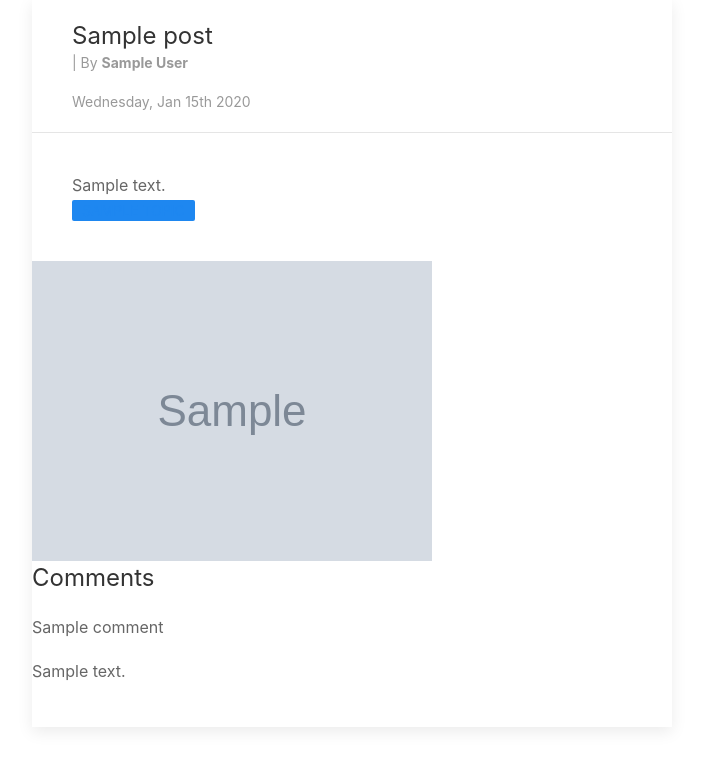
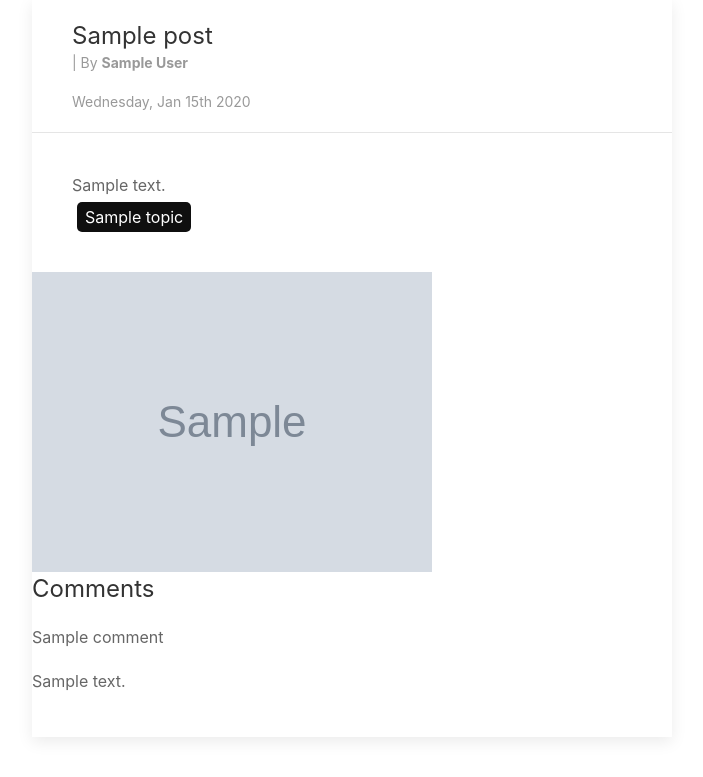
Before and after one commit to devonnaidoo/blog-application, a Node server app: template views/show.jade in a window 1280 px wide. Shown: the part 151-928 px from the top of the page, without its empty margins (288-991 px from the left). Run offline with Node 20, Linux system fonts and the light colour scheme; the template is opened without the code that fills it: most values are stand-ins (such as "Sample title", 1, 10 or a date in 2020); grey boxes marked "Sample" are stand-in pictures; some libraries are stand-ins or nearby versions.

Commit message:
tag styled

```diff
--- a/views/newTopic.jade
+++ b/views/newTopic.jade
@@ -11,7 +11,7 @@ block content
             h3 Available Topics :
             if topics
                 each topic, i in topics
-                    span.uk-label.uk-margin-right #{topic.name}
+                    span.topic-tag #{topic.name}
         .uk-container.form-margin
             form.uk-form-horizontal.uk-margin-large(method='post', action='/topics/add')
                 .uk-margin
--- a/views/show.jade
+++ b/views/show.jade
@@ -14,8 +14,7 @@ block content
             article
                 p.uk-display-inline
                     !=post.body
-            span.uk-label
-                a(href="/topics/show/#{post.topic}") #{post.topic}
+            a.topic-tag(href="/topics/show/#{post.topic}") #{post.topic}
         img(src="/images/#{post.blogimage}")
         br
         .container
```
